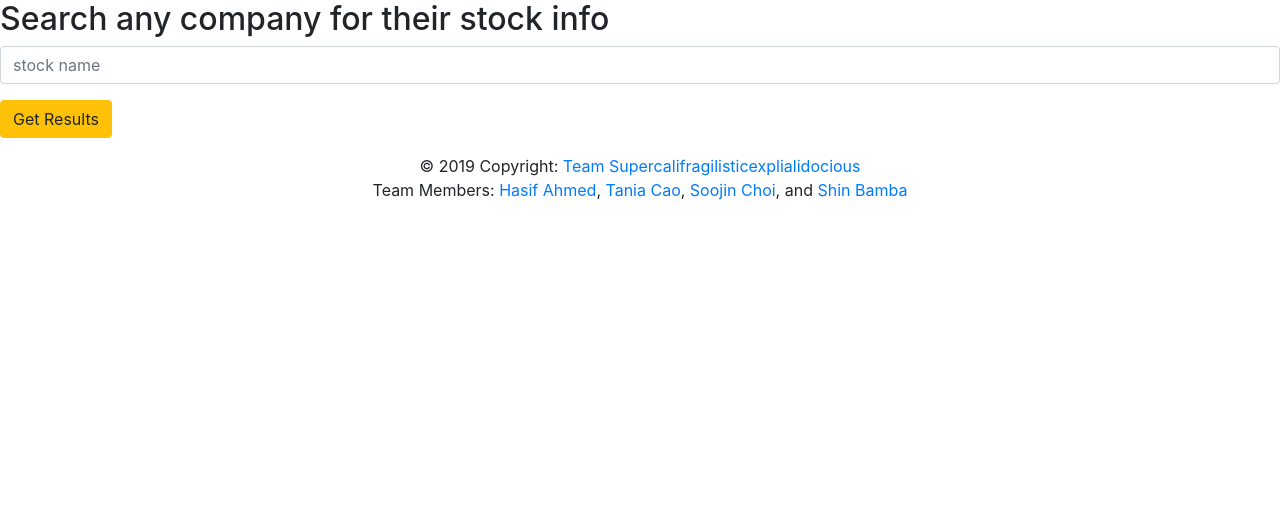
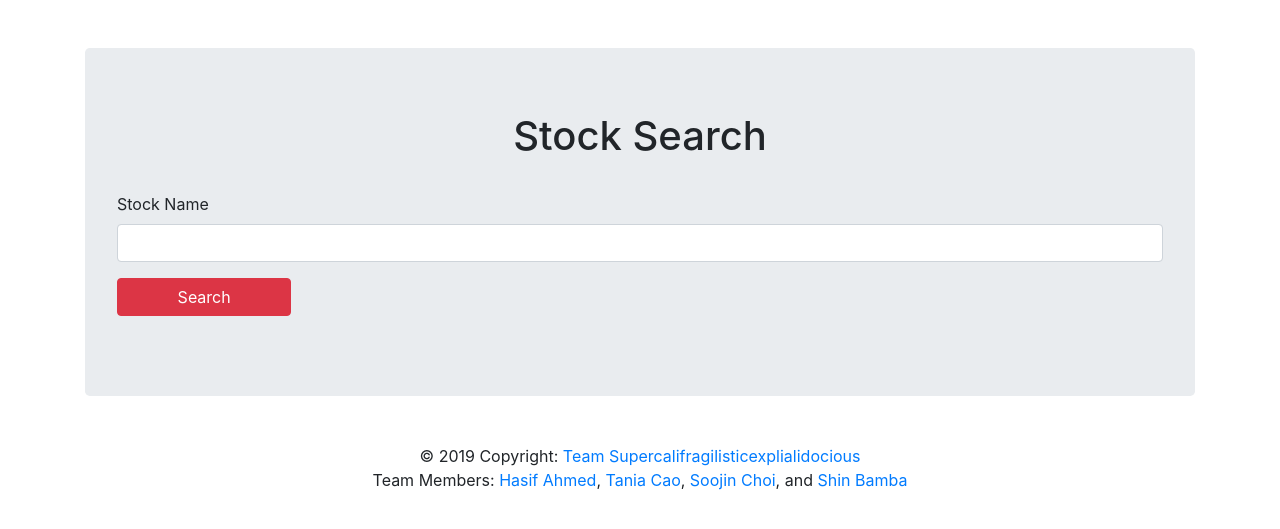
Before and after one commit to Soojin-C/supercalifragilisticexpialidocious, a Flask app: page /stockResearch in a window 1280 px wide. Shown: the part 56-585 px from the top of the page. Run offline with Flask 2, Linux system fonts and the light colour scheme; a user stored in the database is signed in; parts of the project's set-up code (start-up, migrations or seed data) failed here and were passed over; some libraries are stand-ins or nearby versions.

Commit message:
update web design for simulation

```diff
--- a/templates/home.html
+++ b/templates/home.html
@@ -4,7 +4,10 @@
 
 {% block content %}
 <br><br>
+
 <div class="container">
-  <p> Hello {{ user }} </p>
+  <div class="jumbotron">
+    <h1 class="text-center"> Hello {{ user }}! </h1>
+  </div>
 </div>
 {% endblock %}
--- a/templates/stockResearch.html
+++ b/templates/stockResearch.html
@@ -1,17 +1,24 @@
 {% extends "parent.html" %}
 
-{% block title %} Stock Research {% endblock %}
+{% block title %} Stocks Search {% endblock %}
 
 {% block content %}
+<br><br>
 
-<div class="search_group">
-  <h2 class="titleMsg"> Search any company for their stock info</h2>
+<div class="container">
+  <div class="jumbotron">
+    <h1 class="text-center"> Stock Search </h1>
+
+    <br>
+
     <form action="/stockResults">
-        <div class="form-group center">
-            <input type="text" name="stock_info" class="form-control" placeholder="stock name" required>
-        </div>
-        <div class="center"><button type="submit" class="btn btn-warning" id="search_btn">Get Results</button></div>
-    </form>
+      	<div class="form-group">
+	  <label class="control-label" for="stock_info">Stock Name</label>
+	  <input type="text" name="stock_info" class="form-control" id="Stock Name">
+	</div>
+	<div class="form-group">
+	  <button type="submit" class="btn btn-danger col-sm-2" id="search_btn">Search</button>
+	</div>
+  </div>
 </div>
-
 {% endblock %}
```
Also changed, not shown: templates/stockResults.html (+19 -10 lines), templates/watchlist.html (+20 -6 lines).
